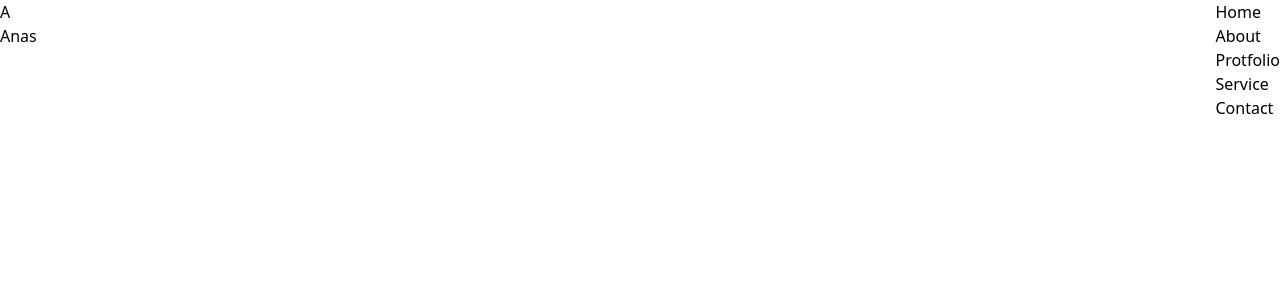
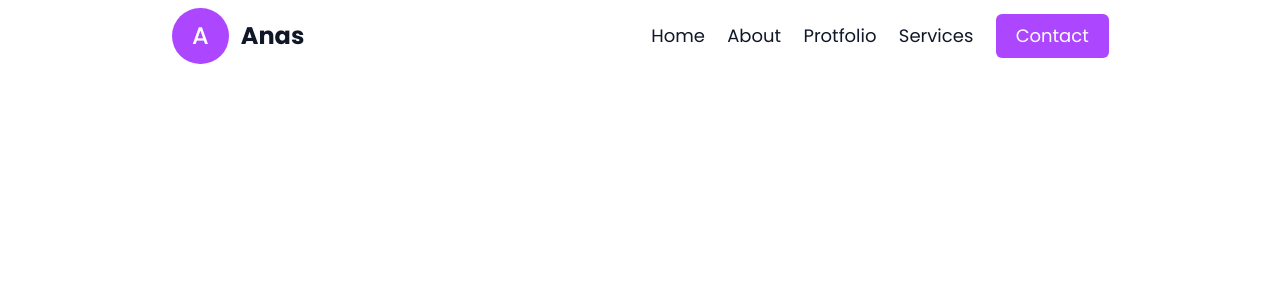
Before and after one commit to Muhammad-Anas-CodeMaestro/Muhammad_Anas_Protfolio, a Next.js app: page / in a window 1280 px wide. Shown: the top 300 px of the page. Built offline with nearby package versions, Linux system fonts and the light colour scheme.

Commit message:
Update Navbar

```diff
--- a/src/app/components/Navbar.jsx
+++ b/src/app/components/Navbar.jsx
@@ -3,19 +3,21 @@ import React from 'react'
 function Navbar() {
     return (
         <>
-            <div className='flex justify-between'>
-                <div>
-                    <h3>A</h3>
-                    <h1>Anas</h1>
-                </div>
-                <div>
-                    <ul>
-                        <li>Home</li>
-                        <li>About</li>
-                        <li>Protfolio</li>
-                        <li>Service</li>
-                        <li>Contact</li>
-                    </ul>
+            <div className='h-18'>
+                <div className='flex justify-between h-18 w-3/4 mx-auto items-center'>
+                    <div className='flex items-center pl-3 pr-3'>
+                        <h3 className='bg-purple-500 font-medium text-white px-5 py-3 rounded-full text-2xl mr-3'>A</h3>
+                        <h3 className='text-gray-900 text-2xl font-bold'>Anas</h3>
+                    </div>
+                    <div className='w-2/4'>
+                        <ul className='flex justify-around items-center text-gray-900 text-lg'>
+                            <li>Home</li>
+                            <li>About</li>
+                            <li>Protfolio</li>
+                            <li>Services</li>
+                            <li className='px-5 py-2 bg-purple-500 text-white rounded-md'>Contact</li>
+                        </ul>
+                    </div>
                 </div>
             </div>
         </>
--- a/src/app/globals.css
+++ b/src/app/globals.css
@@ -1 +1,7 @@
+@import url('https://fonts.googleapis.com/css2?family=Poppins:wght@400;500;600;700&display=swap');
+
+body {
+  font-family: 'Poppins', sans-serif;
+}
+
 @import "tailwindcss"
```
